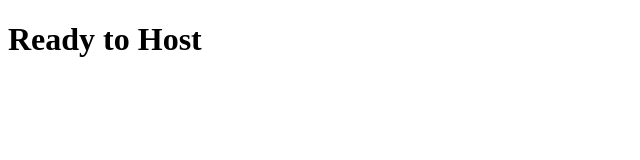
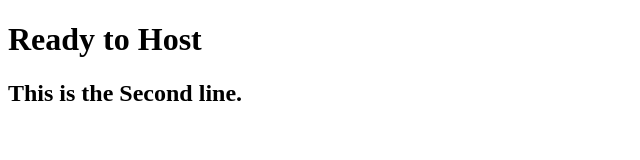
Before and after one commit to guru-prashath/turbo-engine, a plain HTML site: page index.html in a window 1280 px wide. Shown: the whole page, without its empty margins (0-640 px from the left). Drawn offline with Linux system fonts and the light colour scheme.

Commit message:
Update index.html

```diff
--- a/index.html
+++ b/index.html
@@ -7,5 +7,6 @@
 </head>
 <body>
     <h1>Ready to Host</h1>
+    <h2>This is the Second line.</h2>
 </body>
 </html>
```
